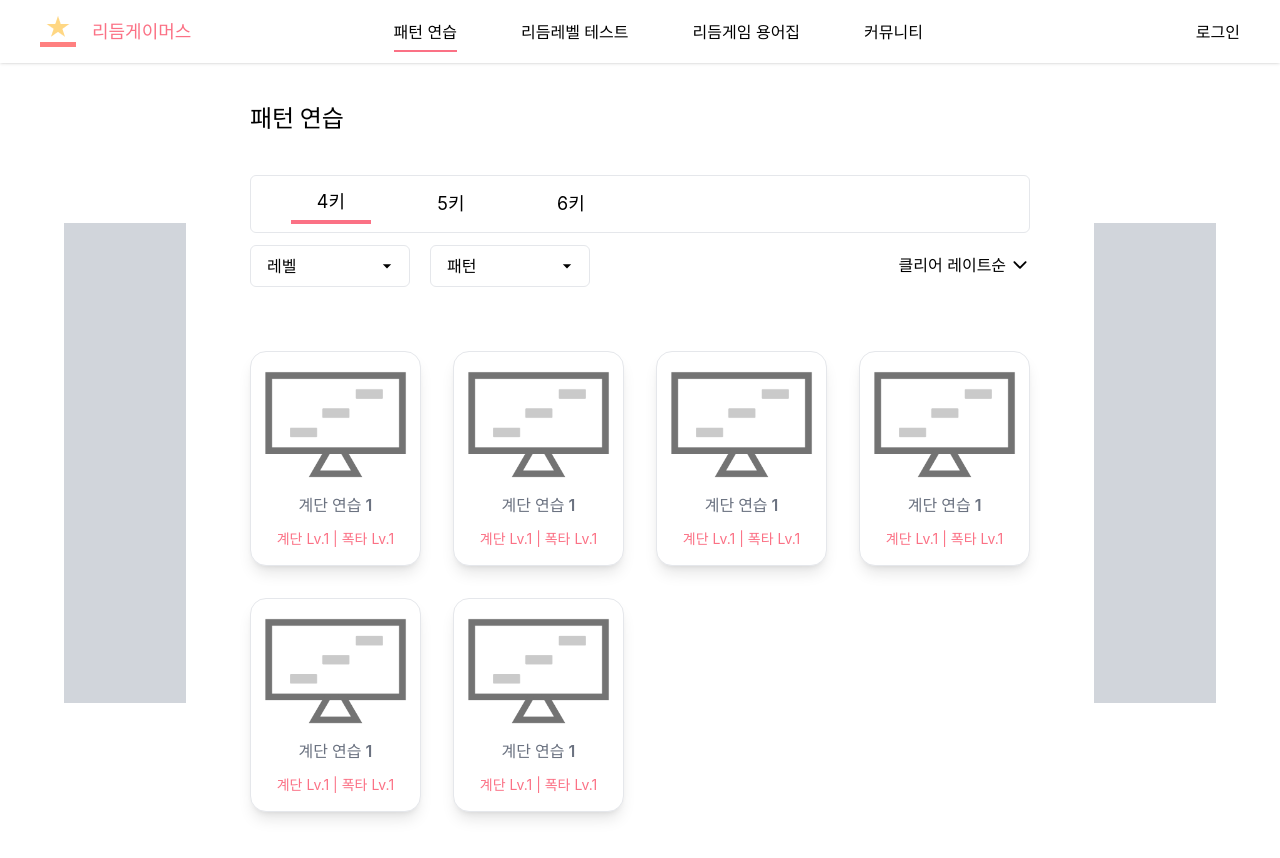
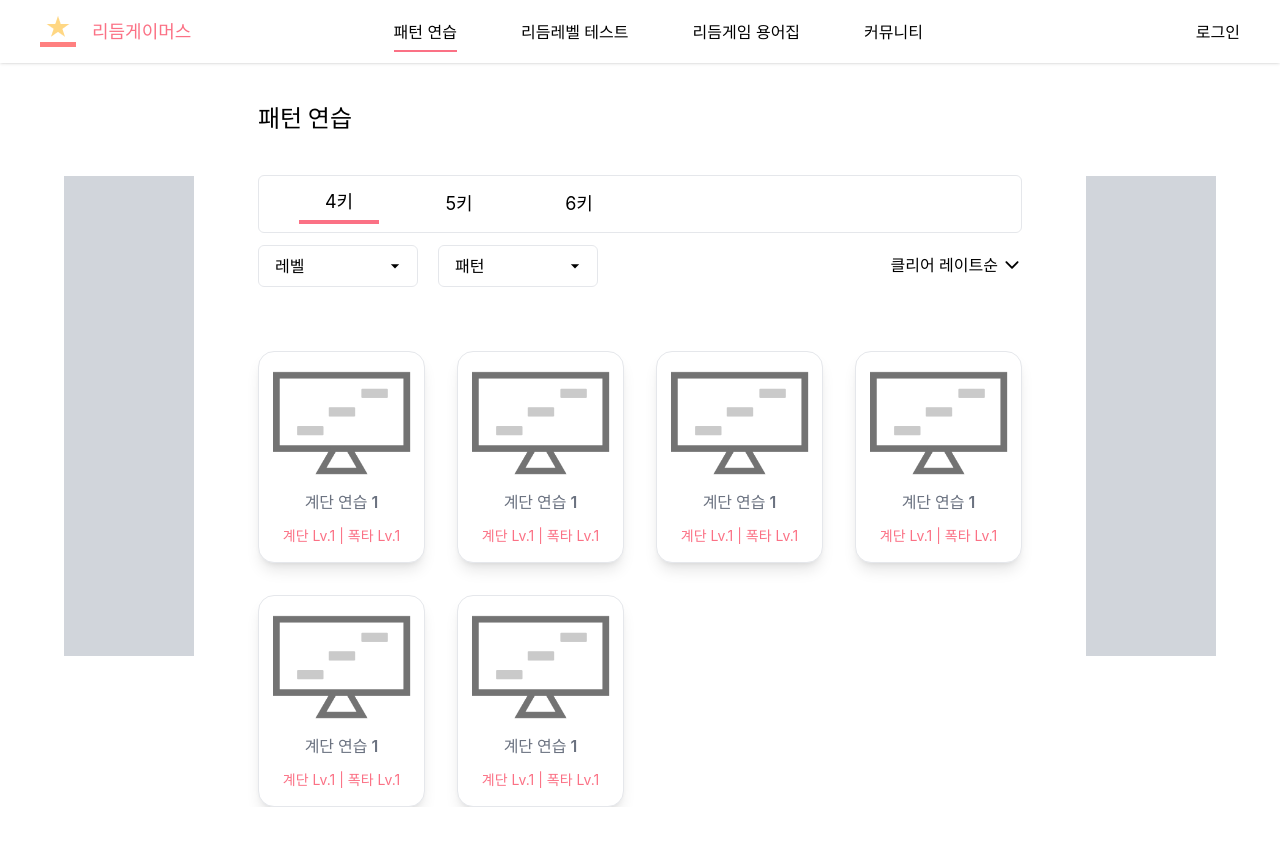
Before and after one commit to rhythm-gamers/rg-front, a Next.js app: page /pattern_practice in a window 1280 px wide. Shown: the top 858 px of the page. After the commit the page ends 807 px from the top, so only its background shows below. Built offline with nearby package versions, Linux system fonts and the light colour scheme; a web font is replaced by a local one.

Commit message:
Design: height가 길 때도 광고가 중앙에 위치할 수 있도록 css 수정

```diff
--- a/src/components/public/atoms/AdSideBox/AdSideBox.tsx
+++ b/src/components/public/atoms/AdSideBox/AdSideBox.tsx
@@ -1,7 +1,7 @@
 const AdSideBox = () => {
   return (
-    <aside className="w-[200px] h-screen mx-16 flex items-center">
-      <div className="w-full h-[60vh] bg-gray-300"></div>
+    <aside className="min-w-[130px] mx-16">
+      <div className="w-full h-[60vh] sticky top-44 bg-gray-300"></div>
     </aside>
   );
 };
```
